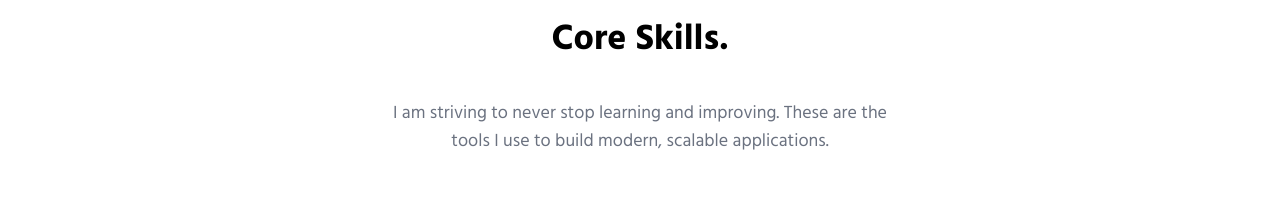
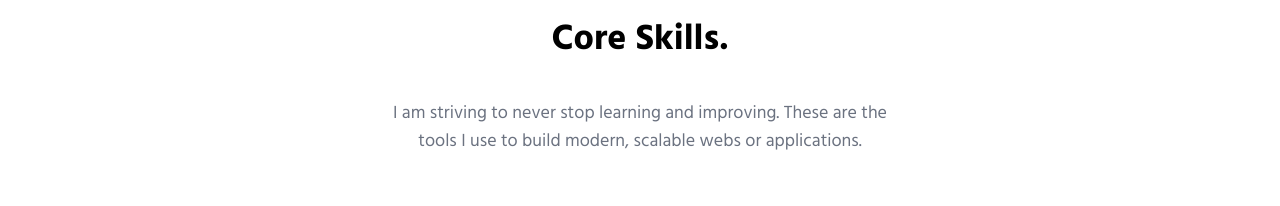
Before and after one commit to thanhngan1006/thanhngan-portfolio, a Next.js app: page / in a window 1280 px wide. Shown: the part 2663-2869 px from the top of the page. Built offline with nearby package versions, Linux system fonts and the light colour scheme.

Commit message:
update skill section

```diff
--- a/components/Skill/SkillsSection.js
+++ b/components/Skill/SkillsSection.js
@@ -34,7 +34,7 @@ const SkillsSection = () => {
 
         <p className="text-lg text-gray-500 dark:text-gray-400 max-w-lg text-center">
           I am striving to never stop learning and improving. These are the
-          tools I use to build modern, scalable applications.
+          tools I use to build modern, scalable webs or applications.
         </p>
       </div>
 
```
